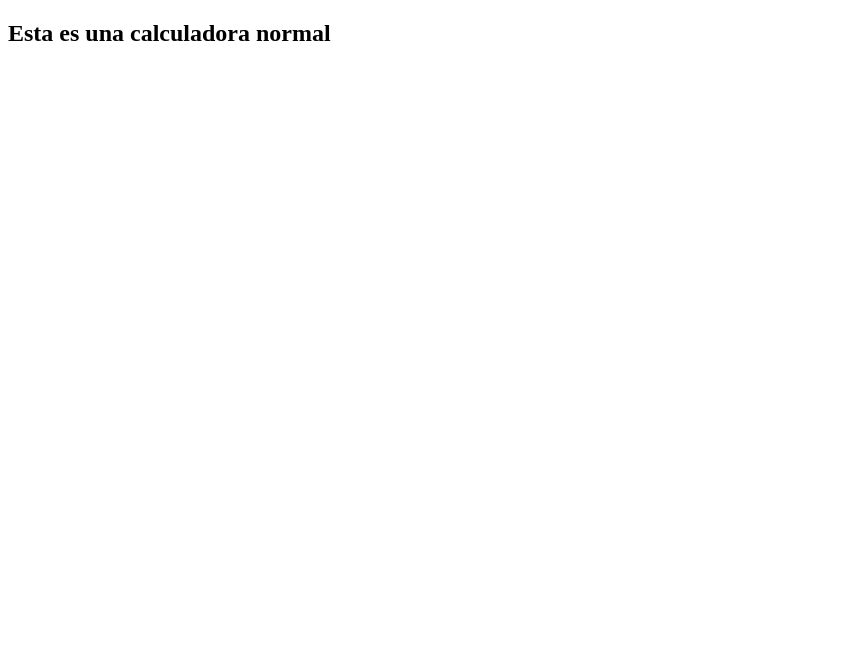
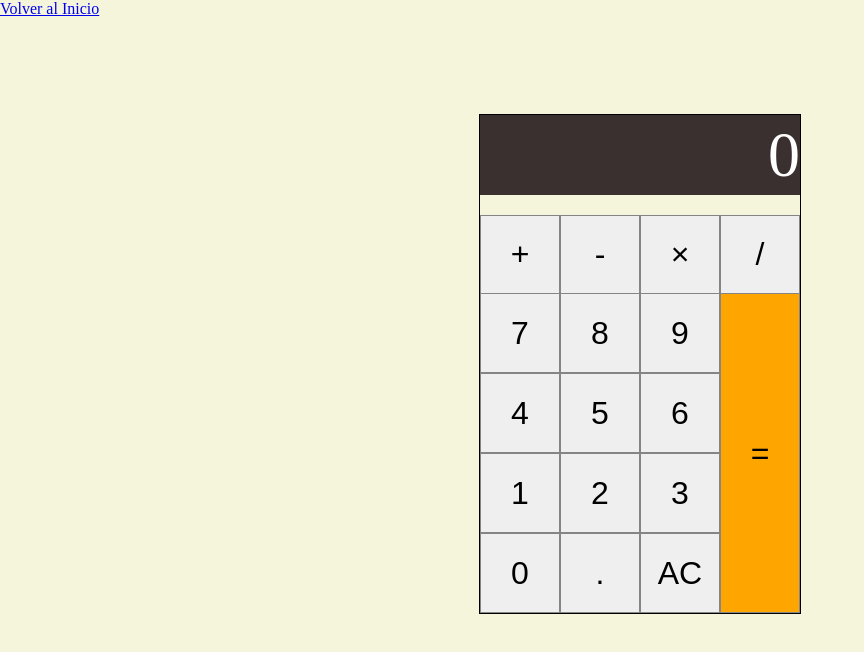
Before and after one commit to leitnergaston/ToolkitBox, a plain HTML site: page CalculadoraNormal/t1.html in a window 1280 px wide. Shown: the whole page, without its empty margins (0-864 px from the left). Drawn offline with Linux system fonts and the light colour scheme.

Commit message:
interfaz de calculadora creada

```diff
--- a/CalculadoraNormal/maint1.js
+++ b/CalculadoraNormal/maint1.js
@@ -0,0 +1 @@
+const digito = document.getElementById(digitos);
--- a/CalculadoraNormal/stylest1.css
+++ b/CalculadoraNormal/stylest1.css
@@ -0,0 +1,75 @@
+* {
+    margin: 0;
+    padding: 0;
+    box-sizing: border-box;
+}
+
+body {
+    background-color: beige;
+}
+
+button {
+    border: .5px solid #858585;
+}
+
+button:hover {
+    background-color: #dddddd;
+}
+
+.container {
+    max-width: 1200px;
+    margin-left: auto;
+    margin-right: auto;
+}
+
+.calculadoraBox {
+    width: 322px;
+    height: 500px;
+    margin: 6rem auto 0 auto;
+    position: relative;
+    border: 1px solid black;
+}
+
+.pantalla {
+    background-color: #3a3030;
+    color: #fff;
+    height: 80px;
+    font-size: 4rem;
+    display: flex;
+    align-items: center;
+    justify-content: end;
+}
+
+.operadores {
+    position: absolute;
+    top: 20%;
+    display: grid;
+    grid-template-columns: repeat(4, 80px);
+    height: 80px;
+}
+
+.operadores button {
+    font-size: 2rem;
+}
+
+.digitos {
+    position: absolute;
+    bottom: 0;
+    display: grid;
+    grid-template-columns: repeat(3, 80px);
+    grid-template-rows: repeat(4, 80px);
+}
+
+.digitos button {
+    font-size: 2rem;
+}
+
+.igual {
+    position: absolute;
+    right: 0;
+    bottom: 0;
+    font-size: 2rem;
+    width: 80px;
+    height: 320px;
+    background-color: orange;
+}
--- a/CalculadoraNormal/t1.html
+++ b/CalculadoraNormal/t1.html
@@ -1,14 +1,56 @@
 <!DOCTYPE html>
-<html lang="en">
+<html lang="es">
+
 <head>
     <meta charset="UTF-8">
     <meta name="viewport" content="width=device-width, initial-scale=1.0">
     <title>Calculadora Normal</title>
     <link rel="stylesheet" href="stylest1.css">
 </head>
+
 <body>
-    <h2>Esta es una calculadora normal</h2>
+    <header>
+        <nav>
+            <ul>
+                <li><a href="/Home/index.html">Volver al Inicio</a></li>
+            </ul>
+        </nav>
+    </header>
+
+    <main>
+        <section class="container">
+            <article class="calculadoraBox">
+                <div class="pantalla">0</div>
+                <div class="operadores">
+                    <button class="operador" data-action="add">+</button>
+                    <button class="operador" data-action="subtract">-</button>
+                    <button class="operador" data-action="multiply">&times;</button>
+                    <button class="operador" data-action="divide">/</button>
+                </div>
+                <div class="digitos">
+                    <button>7</button>
+                    <button>8</button>
+                    <button>9</button>
+                    <button>4</button>
+                    <button>5</button>
+                    <button>6</button>
+                    <button>1</button>
+                    <button>2</button>
+                    <button>3</button>
+                    <button>0</button>
+                    <button data-action="decimal">.</button>
+                    <button data-action="clear">AC</button>
+                </div>
+                <button class="igual" data-action="calculate">=</button>
+            </article>
+        </section>
+    </main>
+
+    <footer>
+
+    </footer>
 
     <script src="maint1.js"></script>
 </body>
+
 </html>
--- a/Home/styles.css
+++ b/Home/styles.css
@@ -108,12 +108,16 @@ hr {
     top: 0;
     width: 100%;
     height: 100%;
-    background-color: #343a40;
+    background-color: #4f89c2;
     z-index: -1;
     transform-origin: center;
     transform: scale(0);
     border-radius: .25rem;
     transition: .3s;
+}
+
+.button a {
+    color: white;
 }
 
 .button:hover::after {
@@ -131,6 +135,45 @@ hr {
     margin-right: auto;
 }
 
+
+header {
+    width: 100%;
+}
+
+.navbar {
+    background-color: #4f89c25d;
+    width: 80%;
+    height: 60px;
+    margin: 0 auto;
+    display: flex;
+    align-items: center;
+    justify-content: center;
+}
+
+.navbar ul {
+    display: flex;
+    align-items: center;
+    justify-content: center;
+}
+
+.listItem {
+    padding: .5rem;
+}
+
+.item {
+    padding: 0 .5rem;
+    margin: 0.5rem;
+    font-size: 1.2rem;
+    text-transform: uppercase;
+    font-weight: 600;
+    transition: .2s ease;
+    border: 1px solid;
+    color: #e6e6e6;
+}
+
+.item:hover {
+    box-shadow: 0px 0px 4px black;
+}
 
 
 /* ==================== Tools ==================== */
@@ -163,5 +206,17 @@ hr {
 
 
 .div-tool {
-    border: 2px solid red;
+    background-color: rgb(255, 236, 174);
+    display: flex;
+    flex-direction: column;
+    align-items: center;
 }
+
+.img-tool {
+    width: 150px;
+}
+
+.miniSubtitle {
+    color: black;
+    margin: 10px 0;
+}
```
Also changed, not shown: Home/index.html (+8 -10 lines), img/tool1.jpg (added).
